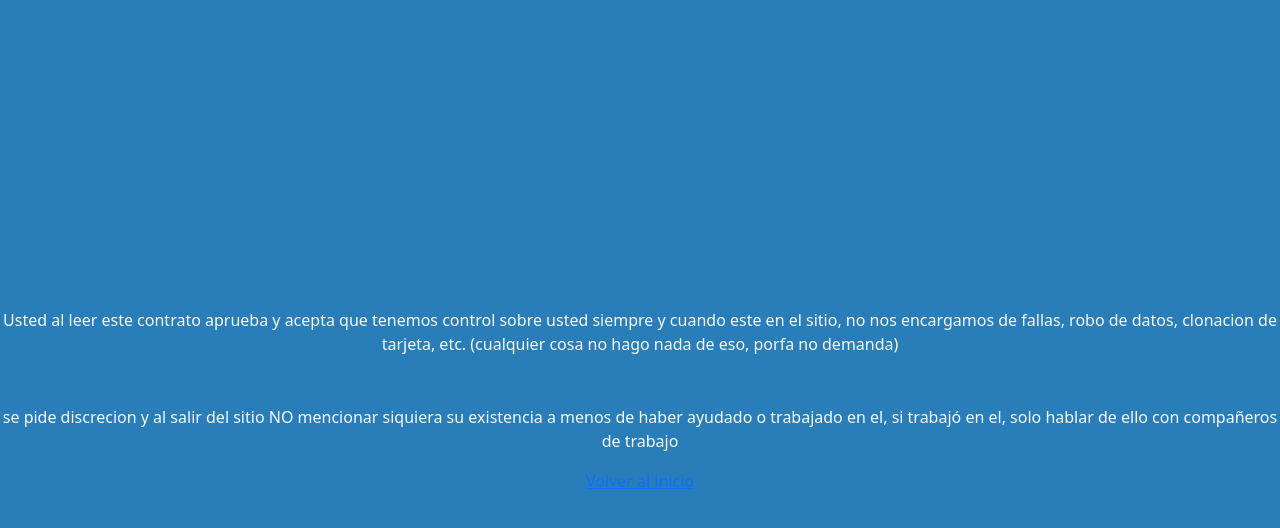
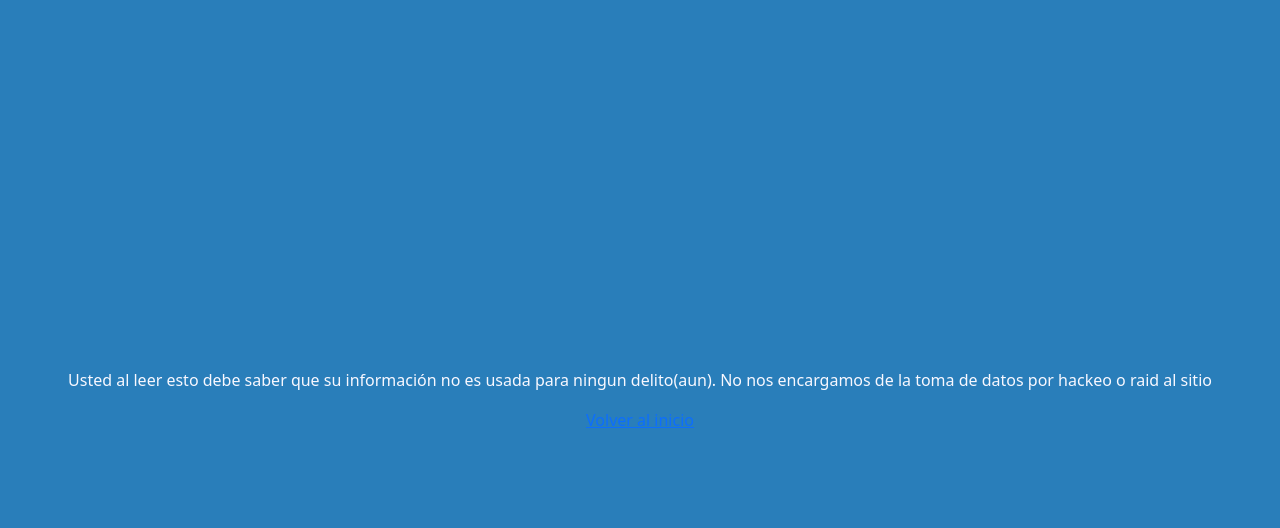
Before and after one commit to iannn1112/webflask2, a Flask app: page /terminos in a window 1280 px wide. Shown: the top 528 px of the page. Run offline with Flask 3, Linux system fonts and the light colour scheme.

Commit message:
Update terminos.html

```diff
--- a/templates/terminos.html
+++ b/templates/terminos.html
@@ -5,17 +5,11 @@
     <meta name="viewport" content="width=device-width, initial-scale=1.0">
     <link href="https://cdn.jsdelivr.net/npm/bootstrap@5.3.7/dist/css/bootstrap.min.css" rel="stylesheet" integrity="sha384-LN+7fdVzj6u52u30Kp6M/trliBMCMKTyK833zpbD+pXdCLuTusPj697FH4R/5mcr" crossorigin="anonymous">
     <link rel="stylesheet" href="{{ url_for('static', filename='estilos.css')}}">
-    <title>termino</title>
+    <title>Terminos</title>
 </head>
 <body>
-    <p>Usted al leer este contrato aprueba y acepta que tenemos control sobre usted siempre y cuando
-        este en el sitio, no nos encargamos de fallas, robo de datos, clonacion de tarjeta, etc.
-
-        (cualquier cosa no hago nada de eso, porfa no demanda)
-    </p>
-    <hr>
-    <p> se pide discrecion y al salir del sitio NO mencionar siquiera su existencia a menos de haber ayudado o trabajado
-        en el, si trabajó en el, solo hablar de ello con compañeros de trabajo</p>
+    <p>Usted al leer esto debe saber que su información no es usada para ningun delito(aun).
+        No nos encargamos de la toma de datos por hackeo o raid al sitio</p>
 
     <a href="{{ url_for('index') }}">Volver al inicio</a>
 </body>
```
